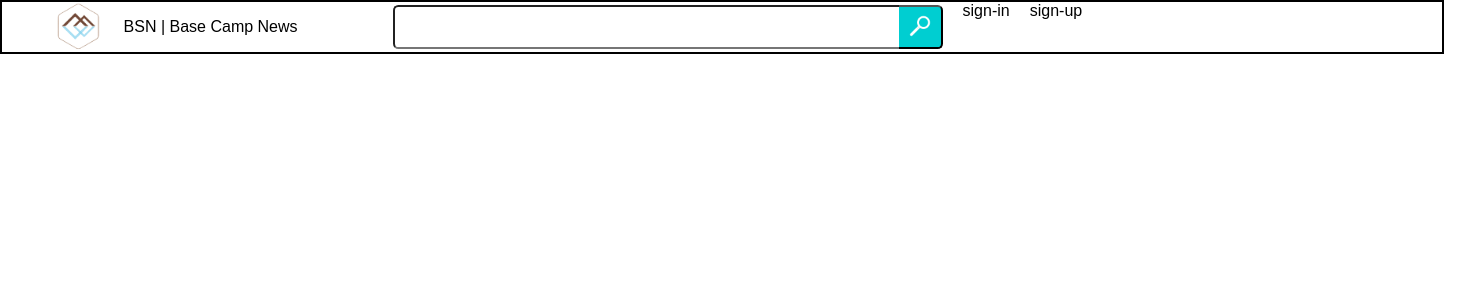
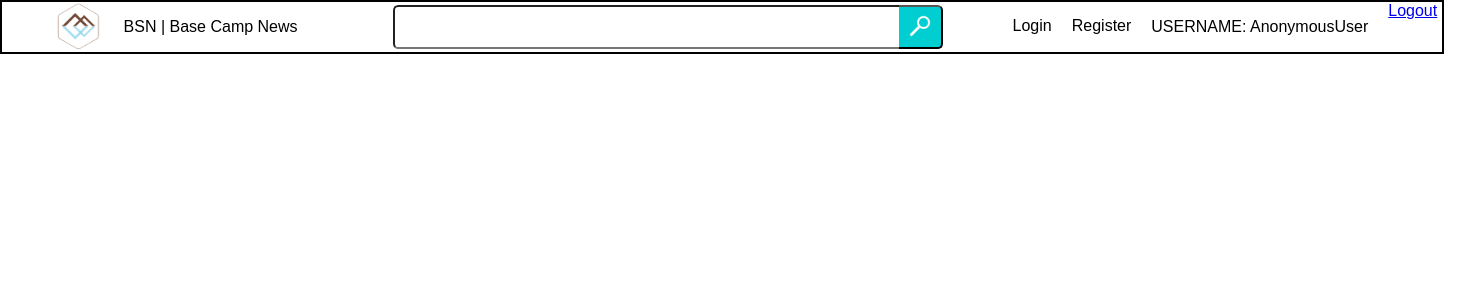
Before and after one commit to RJay-Pickering/BaseCampNews, a Django app: page /home/ in a window 1480 px wide. Shown: the top 300 px of the page. Run offline with Django 3.2, Linux system fonts and the light colour scheme.

Commit message:
Will did Javascript and added a div with the class news and helped RJay with views.py for login and register, Quinton updated css for all of our html pages, RJay helped Quinton with css and made the views function for login, logout, and register.

```diff
--- a/application/static/index.css
+++ b/application/static/index.css
@@ -4,9 +4,11 @@ body {
 }
 
 .nav_bar {
-  position: fixed;
+  position: sticky;
+  top: 0;
   border: black 2px solid;
   width: 1440px;
+  overflow: hidden;
 }
 
 .margin_in_nav {
@@ -27,9 +29,10 @@ html {
 }
 
 .bcn_img2 {
-  height: 50px;
+  height: 60px;
   width: auto;
   padding: 0;
+  margin-left: 35px;
   /* border: 2px solid black; */
 }
 
@@ -88,7 +91,7 @@ html {
 }
 
 .title-login {
-  margin-left: 110px;
+  margin-left: 105px;
   color: black;
 }
 
@@ -112,10 +115,9 @@ html {
   margin-top: 30px;
   border: 1px solid #81d2ef;
   border-radius: 1em;
-  width: 60px;
+  width: 25%;
   padding: 5px;
-  padding-left: 25px;
-  margin-left: 120px;
+  margin-left: 125px;
 }
 
 .login_btn:focus {
@@ -151,7 +153,7 @@ html {
 .card {
   display: flex;
   flex-direction: column;
-  background-color: #d4d4dc;
+  background-color: white;
   border: 1px solid black;
   border-radius: 25px;
   height: 32em;
@@ -159,8 +161,11 @@ html {
   box-shadow: 10px 10px 5px black;
   transform: scale(0.8, 0.8);
 }
+.card:hover {
+  box-shadow: 10px 10px 5px #66fcf1;
+}
 
-a {
+.aLink {
   color: black;
   text-decoration: none;
   height: fit-content;
@@ -172,3 +177,56 @@ a {
   border-radius: 0.25rem 0 0 0.25rem;
   margin-left: 100px;
 }
+
+.login_and_register {
+  display: flex;
+  flex-direction: row;
+  margin-top: 15px;
+  margin-left: 50px;
+  gap: 20px;
+  text-decoration: none;
+}
+
+.register {
+  text-decoration: none;
+}
+
+.login {
+  text-decoration: none;
+}
+
+.register:active {
+  color: black;
+}
+
+.login:active {
+  color: black;
+}
+
+.register:link {
+  color: black;
+}
+
+.login:link {
+  color: black;
+}
+
+.register:visited {
+  color: black;
+}
+
+.login:visited {
+  color: black;
+}
+
+.register:hover {
+  color: #01a7e4;
+}
+
+.login:hover {
+  color: #01a7e4;
+}
+
+.signup_btn {
+  margin-left: 50px;
+}
--- a/application/static/main.js
+++ b/application/static/main.js
@@ -1,4 +1,6 @@
-// starter cod
+// starter code
+
+var news = document.getElementById("news");
 
 fetch(
   "https://newsdata.io/api/1/news?apikey=pub_56870dc5f12b0d125f359b92537755980553&q=apple"
@@ -8,12 +10,15 @@ fetch(
   })
   .then((data) => {
     Array.from(data.results).forEach(function (a) {
-      console.log(a.title);
+      console.log(a);
       const aLink = document.createElement("a");
+      aLink.href = `${a.link}`;
+      aLink.target = "_blank";
       const article = document.createElement("div");
       article.classList.add("card");
       article.innerHTML = a.title;
+      aLink.classList.add("aLink");
       aLink.appendChild(article);
-      document.body.appendChild(aLink);
+      news.appendChild(aLink);
     });
   });
--- a/application/templates/index.html
+++ b/application/templates/index.html
@@ -19,10 +19,17 @@
         <button class="button-search" id="b">
           <img src="{% static 'magnifying.png' %}" class="search_img" />
         </button>
-        <a href="{% url 'signin' %}">sign-in</a>
-        <a href="{% url 'signup' %}">sign-up</a>
+        <div class="login_and_register">
+          <a href="{% url 'signin' %}" class="login">Login</a>
+          <a href="{% url 'signup' %}" class="register">Register</a>
+        </div>
+        <p>USERNAME: {{request.user}}</p>
+        <a href="{% url 'logout' %}">Logout</a>
       </div>
     </nav>
+
+    <div class="news" id="news"></div>
+
     <script src="{% static 'main.js' %}" defer></script>
   </body>
 </html>
--- a/application/templates/sign-in.html
+++ b/application/templates/sign-in.html
@@ -47,7 +47,7 @@
           </div>
 
           <div class="login_container">
-            <p class="login_btn">Login</p>
+            <input type="submit" class="login_btn" value="Login" />
           </div>
         </form>
       </div>
--- a/application/views.py
+++ b/application/views.py
@@ -1,4 +1,9 @@
 from django.shortcuts import render, redirect
+from .forms import CreateUserForm
+from django.contrib import messages
+from django.contrib.auth import logout, login, authenticate
+from django.contrib.auth.forms import UserCreationForm
+
 
 # Create your views here.
 
@@ -7,9 +12,31 @@ def test_page(request):
     return render(request, "index.html")
 
 def sign_in(request):
+    if request.method == 'POST':
+        username = request.POST.get('username')
+        password = request.POST.get('password')
+        user = authenticate(request, username=username, password = password)
+        if user is not None:
+            login(request, user)
+            return redirect("home")
+        else:
+            messages.info(request, "Username or Password is incorrect")
 
     return render(request, 'sign-in.html')
 
 def sign_up(request):
+    form=CreateUserForm()
+    if request.method == "POST":
+        form = CreateUserForm(request.POST)
+        if form.is_valid():
+            user = form.save()
+            username = form.cleaned_data.get('username')
+            messages.success(request, "Created " + username)
+            return redirect('signin')
+    context = {'form':form}
 
-    return render(request, 'sign-up.html')
+    return render(request, 'sign-up.html', context)
+
+def logoutUser(request):
+	logout(request)
+	return redirect('signin')
--- a/config/urls.py
+++ b/config/urls.py
@@ -25,5 +25,6 @@ urlpatterns = [
     path('admin/', admin.site.urls),
     path('home/', test_page, name='home'),
     path('signin/', sign_in, name='signin'),
-    path('signup/', sign_up, name='signup')
+    path('signup/', sign_up, name='signup'),
+    path('logout/', logoutUser, name='logout')
 ]
```
Also changed, not shown: application/templates/sign-up.html (+7 -6 lines), db.sqlite3.
